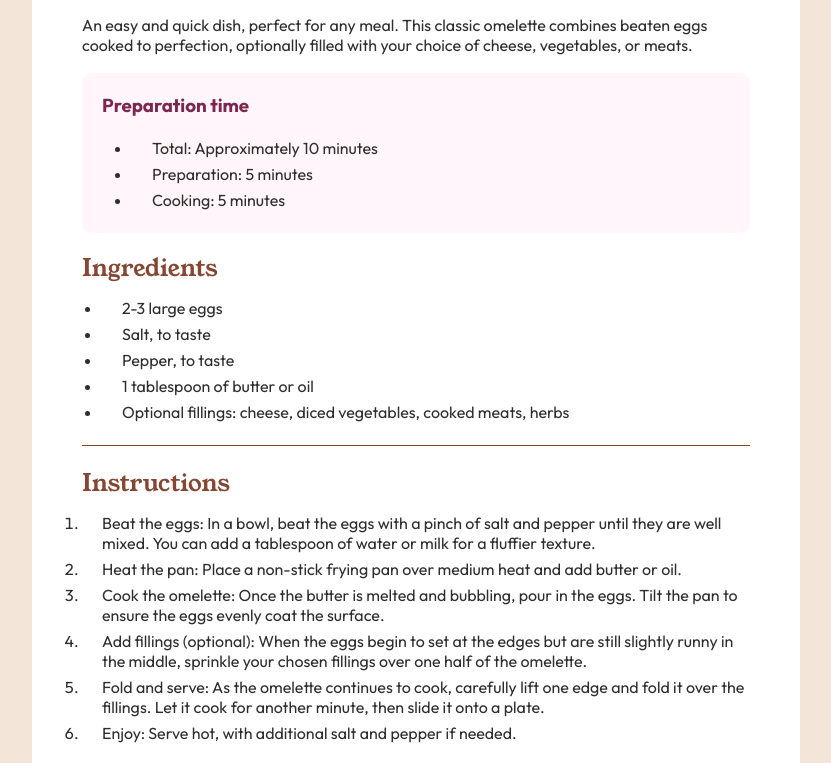
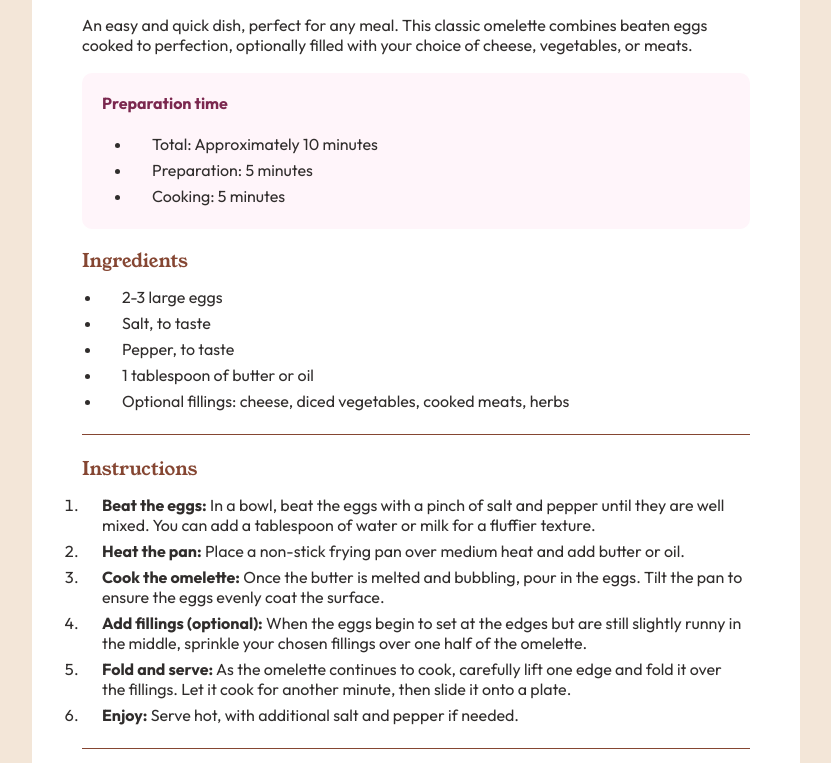
Before and after one commit to gvcarmo/recipe-page, a plain HTML site: page index.html in a window 1280 px wide. Shown: the part 535-1298 px from the top of the page, without its empty margins (224-1055 px from the left). Drawn offline with Linux system fonts and the light colour scheme.

Commit message:
Algumas alterações de semantica

```diff
--- a/index.html
+++ b/index.html
@@ -37,7 +37,7 @@
         to perfection, optionally filled with your choice of cheese, vegetables, or meats.</p><br>
 
       <div class="destaque">
-        <h3>Preparation time</h3><br>
+        <h2>Preparation time</h2><br>
         <ul>
           <li>Total: Approximately 10 minutes</li>
           <li>Preparation: 5 minutes</li>
@@ -45,7 +45,7 @@
         </ul>
       </div><br>
 
-      <h2>Ingredients</h2>
+      <h3>Ingredients</h3>
       <ul>
         <li>2-3 large eggs</li>
         <li>Salt, to taste</li>
@@ -56,36 +56,35 @@
 
       <div class="linha-horizontal"></div>
 
-      <h2>Instructions</h2>
+      <h3>Instructions</h3>
 
       <ol>
-
-          <li>Beat the eggs:
+        <li><b>Beat the eggs:</b>
           In a bowl, beat the eggs with a pinch of salt and pepper until they are well mixed.
           You can add a tablespoon of water or milk for a fluffier texture.</li>
 
-          <li>Heat the pan:
+        <li><b>Heat the pan:</b>
           Place a non-stick frying pan over medium heat and add butter or oil.</li>
 
-          <li>Cook the omelette:
+        <li><b>Cook the omelette:</b>
           Once the butter is melted and bubbling, pour in the eggs. Tilt the pan to ensure
           the eggs evenly coat the surface.</li>
 
-          <li>Add fillings (optional):
+        <li><b>Add fillings (optional):</b>
           When the eggs begin to set at the edges but are still slightly runny in the
           middle, sprinkle your chosen fillings over one half of the omelette.</li>
 
-          <li>Fold and serve:
+        <li><b>Fold and serve:</b>
           As the omelette continues to cook, carefully lift one edge and fold it over the
           fillings. Let it cook for another minute, then slide it onto a plate.</li>
 
-          <li>Enjoy:
+        <li><b>Enjoy:</b>
           Serve hot, with additional salt and pepper if needed.</li>
       </ol>
 
       <div class="linha-horizontal"></div>
 
-      <h2>Nutrition</h2>
+      <h3>Nutrition</h3>
 
       <p>The table below shows nutritional values per serving without the additional fillings.</p>
 
--- a/style.css
+++ b/style.css
@@ -33,7 +33,7 @@ p {
     color: hsl(24, 5%, 18%);
 }
 
-h2 {
+h3 {
     font-family: 'Young Serif';
     color: hsl(14, 45%, 36%);
     font-weight: 400;
@@ -73,9 +73,10 @@ ul li, ol li {
     color: hsl(24, 5%, 18%);
 }
 
-.destaque h3 {
+.destaque h2 {
     font-family: 'Outfit';
     color: hsl(332, 51%, 32%);
+    font-size: 16px;
 }
 
 .linha-horizontal{
```
Lines whose indentation alone changed are shown as unchanged.
